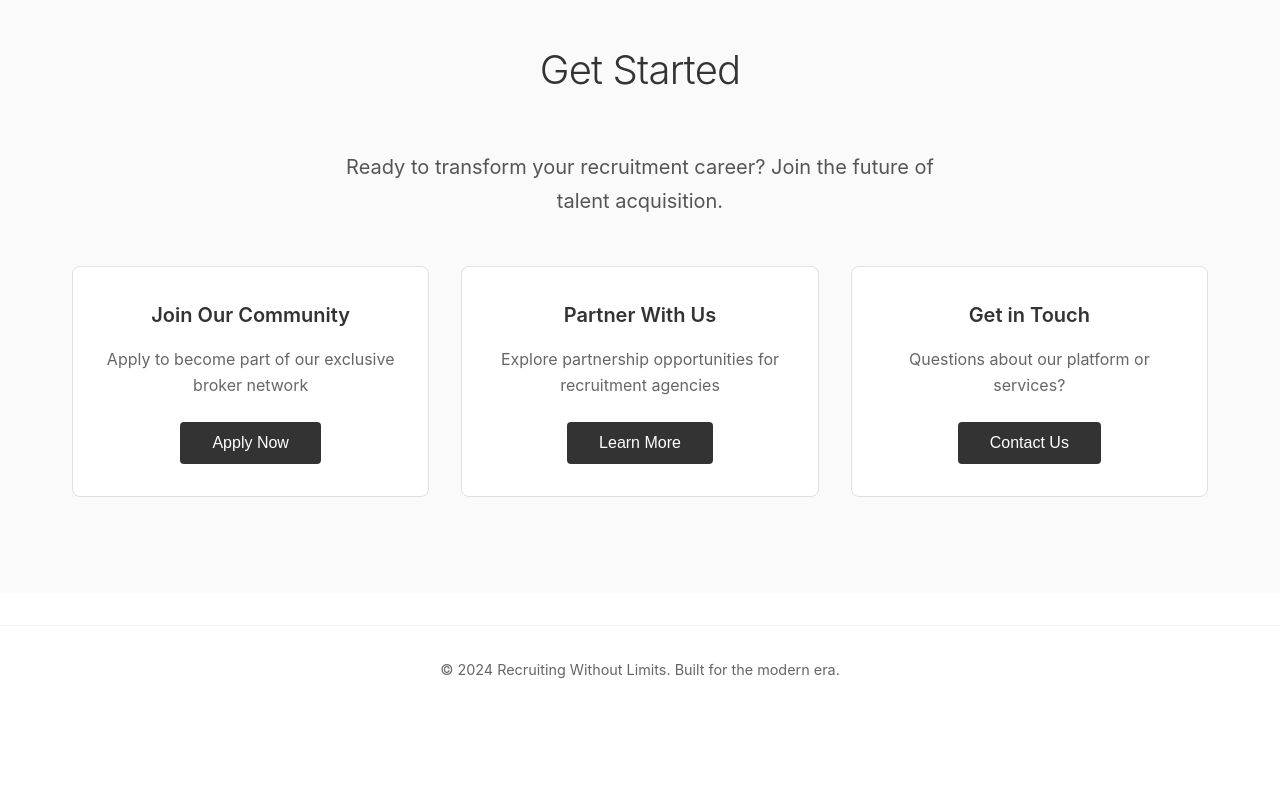
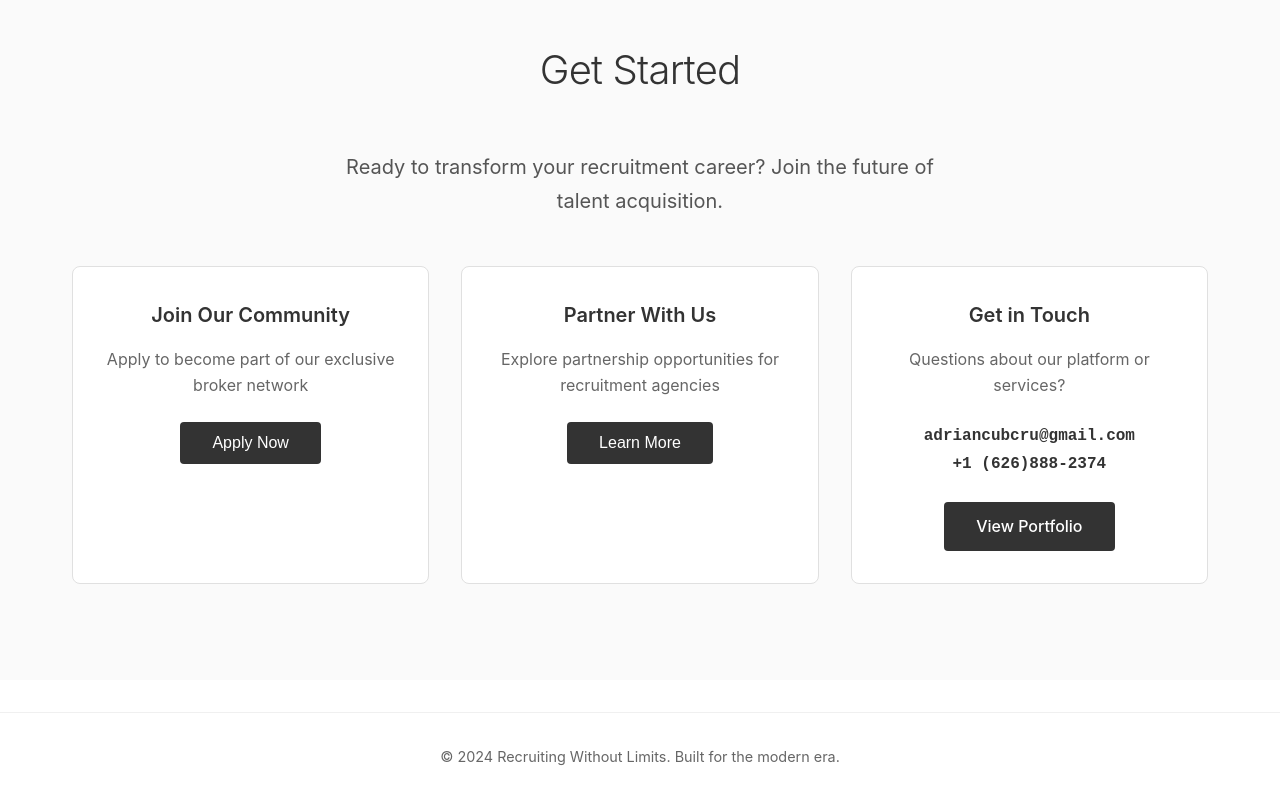
Before and after one commit to adriancubillos/recruitment-website, a React (Vite) app: page / in a window 1280 px wide. Shown: the part 3596-4396 px from the top of the page. Before the commit the page ends 4310 px from the top, so only its background shows below. Built offline with nearby package versions, Linux system fonts and the light colour scheme.

Commit message:
feat: add contact info and portfolio link to contact section

```diff
--- a/src/components/Contact.css
+++ b/src/components/Contact.css
@@ -60,6 +60,15 @@
     margin-bottom: 1.5rem;
 }
 
+.email-address,
+.phone-number {
+    font-size: 1rem;
+    font-weight: 600;
+    color: #333333;
+    margin-bottom: 1rem;
+    font-family: monospace;
+}
+
 .cta-button {
     background-color: #333333;
     color: #ffffff;
@@ -70,6 +79,8 @@
     border-radius: 4px;
     cursor: pointer;
     transition: background-color 0.2s ease;
+    text-decoration: none;
+    display: inline-block;
 }
 
 .cta-button:hover {
--- a/src/components/Contact.jsx
+++ b/src/components/Contact.jsx
@@ -26,7 +26,16 @@ function Contact() {
                         <div className="contact-method">
                             <h3>Get in Touch</h3>
                             <p>Questions about our platform or services?</p>
-                            <button className="cta-button">Contact Us</button>
+                            <span className="email-address">adriancubcru@gmail.com</span>
+                            <p><span className="phone-number">+1 (626)888-2374</span></p>
+                            <a
+                                href="https://portfolio-snowy-seven-70.vercel.app/"
+                                target="_blank"
+                                rel="noopener noreferrer"
+                                className="cta-button"
+                            >
+                                View Portfolio
+                            </a>
                         </div>
                     </div>
                 </div>
```
